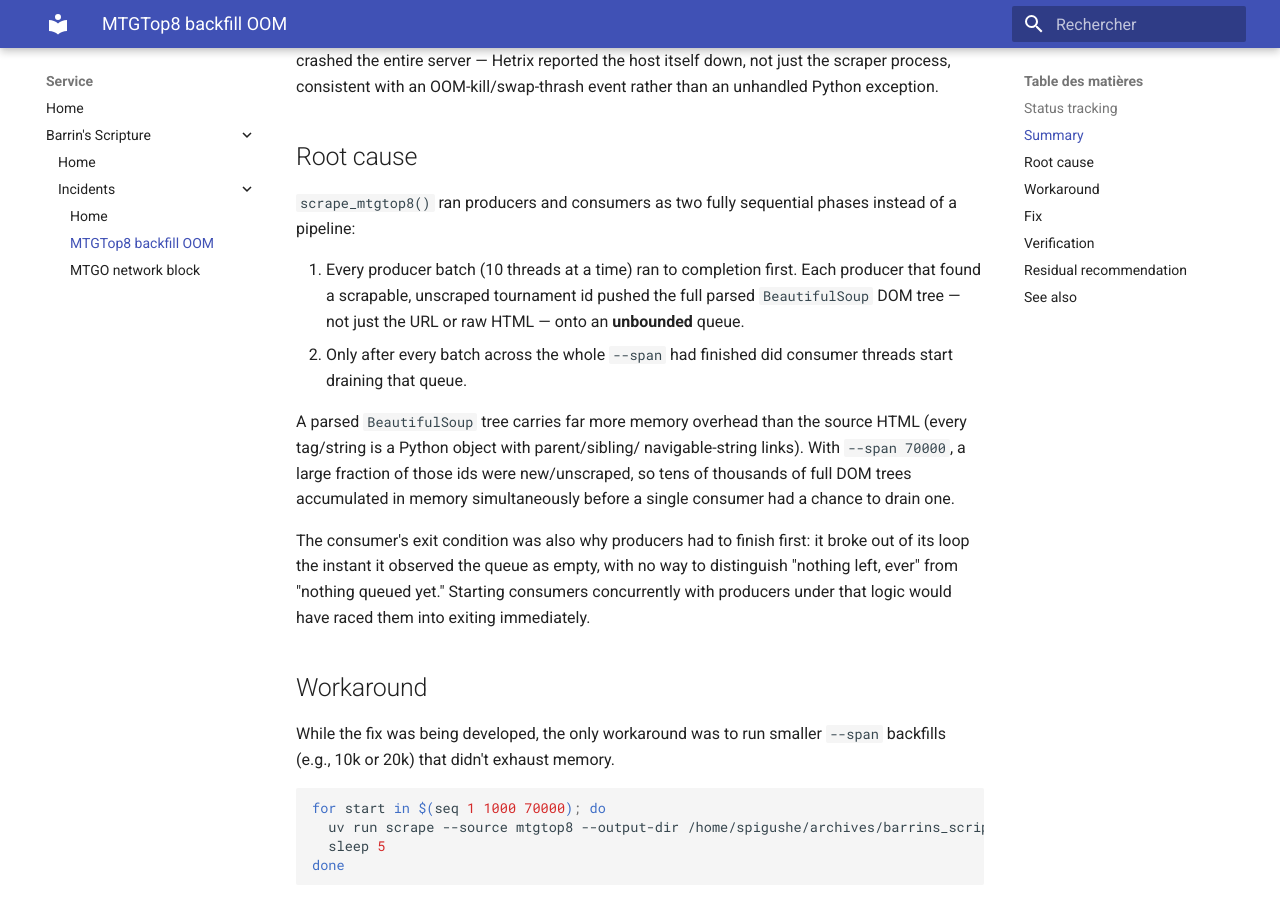
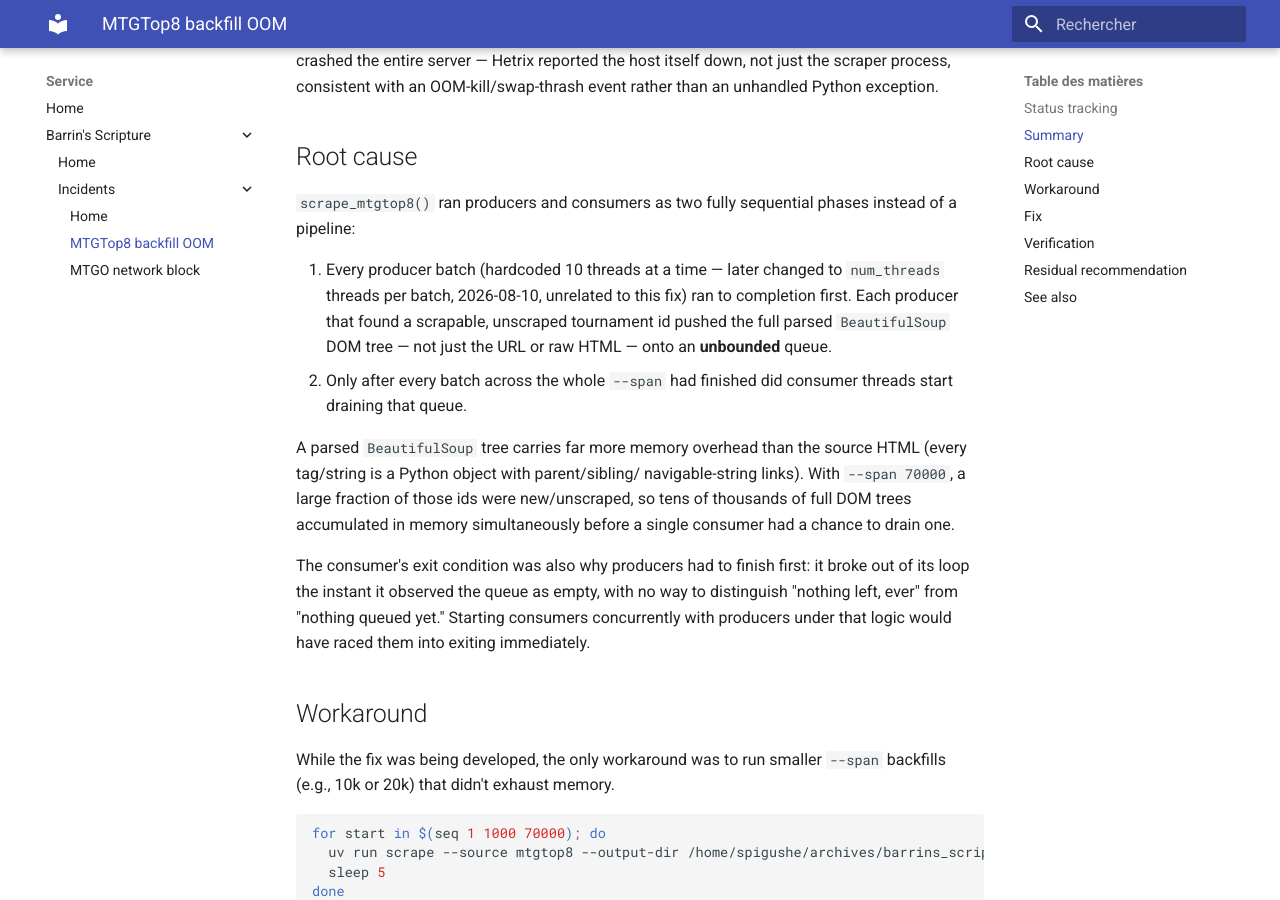
Before and after one commit to Spigushe/barrins-project, an MkDocs documentation site: the page built from docs/content/service/barrins_scripture/incidents/2026-08-09-mtgtop8-oom.md, in a window 1280 px wide and 900 px high, scrolled down 864 px. Built offline with MkDocs 1.6.1 and Material for MkDocs 9.7.7, drawn with Linux system fonts in a browser that asks for light colours; some of the changed text lies outside the part shown.

Commit message:
docs(scripture): note num_threads change in OOM incident writeup
b2ace13 replaced the OOM incident's hardcoded producer batch size
(10 threads at a time) with num_threads, after the incident doc was
already written describing the original hardcoded behavior. Notes
that the "10 threads"/`span // 10` description reflects the code as
of 2026-08-09, not current behavior, and that num_threads now scales
both the in-flight queue and the producer batch size.

```diff
--- a/docs/content/service/barrins_scripture/incidents/2026-08-09-mtgtop8-oom.md
+++ b/docs/content/service/barrins_scripture/incidents/2026-08-09-mtgtop8-oom.md
@@ -31,7 +31,9 @@ than an unhandled Python exception.
 `scrape_mtgtop8()` ran producers and consumers as two fully sequential
 phases instead of a pipeline:
 
-1. Every producer batch (10 threads at a time) ran to completion first.
+1. Every producer batch (hardcoded 10 threads at a time — later changed to
+   `num_threads` threads per batch, 2026-08-10, unrelated to this fix) ran
+   to completion first.
    Each producer that found a scrapable, unscraped tournament id pushed the
    full parsed `BeautifulSoup` DOM tree — not just the URL or raw HTML —
    onto an **unbounded** queue.
@@ -94,6 +96,12 @@ scales with `num_threads * 10` in-flight documents, not with `--span`. A
 very large `--span` is still a long-running job on a small VPS, just no
 longer one that can exhaust memory.
 
+2026-08-10 update: producer batch size/thread count itself now also
+scales with `num_threads` instead of a hardcoded 10 (see
+`barrins-scripture-mtgtop8-oom-incident.md`'s note), so this
+recommendation is now doubly true — raising `num_threads` grows both the
+in-flight queue *and* each producer batch.
+
 ## See also
 
 - Detailed root-cause writeup: `docs/project/v2.0.0-bump/barrins-scripture-mtgtop8-oom-incident.md`
```
Also changed, not shown: docs/project/v2.0.0-bump/barrins-scripture-mtgtop8-oom-incident.md (+14 -4 lines).
